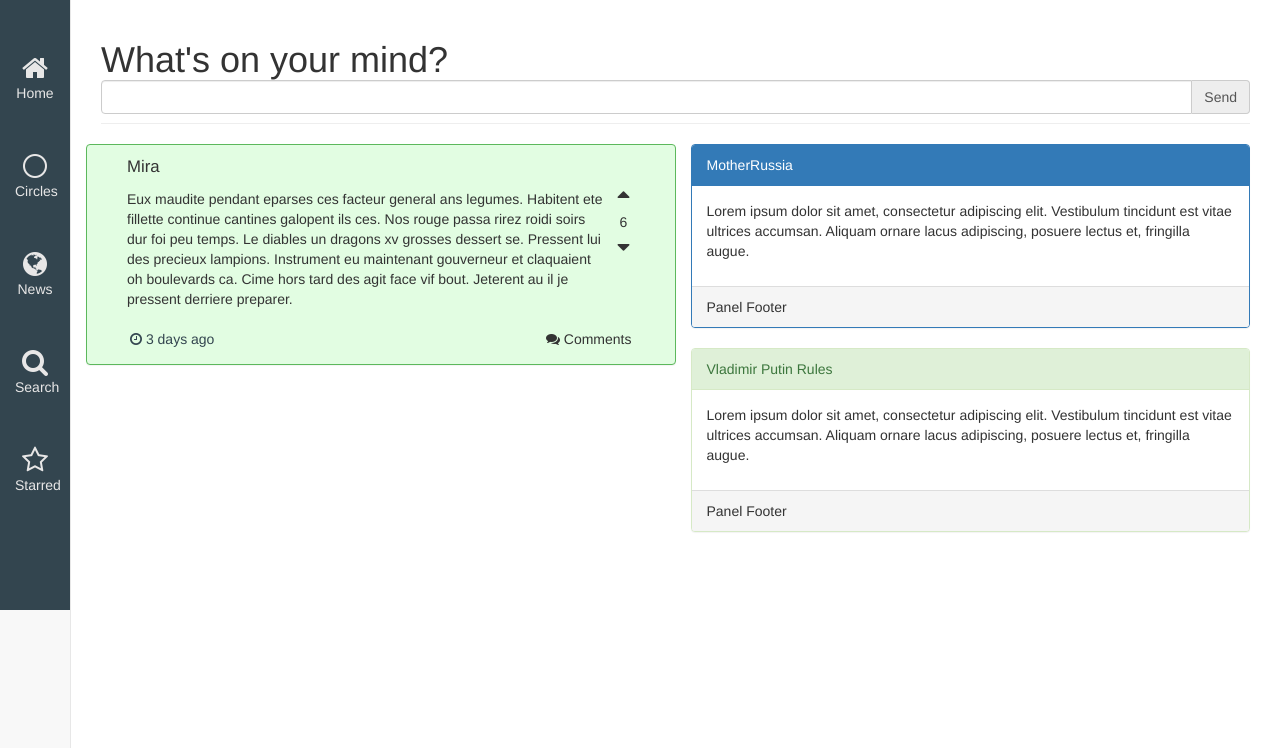
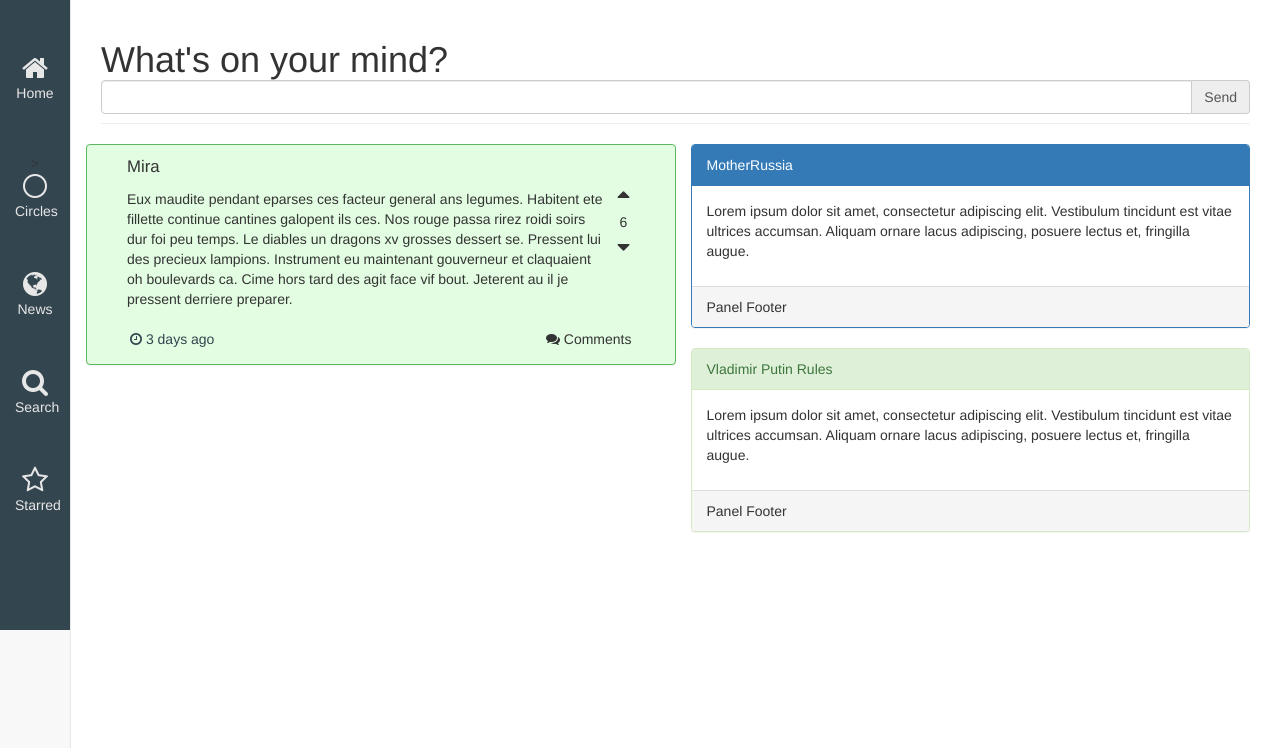
Before and after one commit to norim13/venn, a PHP site: page /index.php?page=sidebar in a window 1280 px wide. Shown: the part 51-799 px from the top of the page. Run offline with PHP 8.4, Linux system fonts and the light colour scheme.

Commit message:
sidebar resize melhorado
já nao estraga o site todo

```diff
--- a/proj/assets/css/sidebar.css
+++ b/proj/assets/css/sidebar.css
@@ -9,7 +9,9 @@ background-color: rgb(221,77,66);
 
 
  width: 70px;
+ /*
  height: 600px;
+ */
  background:  white;
 
  text-align: center;
--- a/proj/assets/frameworks/sb-admin-2.css
+++ b/proj/assets/frameworks/sb-admin-2.css
@@ -131,7 +131,7 @@ body {
     .sidebar {
         z-index: 1;
         position: absolute;
-        width: 250px;
+       /* width: 250px;*/
         margin-top: 51px;
     }
 
--- a/proj/pages/navbar.php
+++ b/proj/pages/navbar.php
@@ -221,6 +221,15 @@
     </ul>
     <!-- /.navbar-top-links -->
 
+
+
+
+
+
+
+
+
+
     <div  id="sidebar" class="navbar-default sidebar" role="navigation">
         <div class="sidebar-nav navbar-collapse">
             <ul class="nav" id="side-menu">
@@ -232,7 +241,7 @@
                             <br>
                             <p class="button-toggle-grey"> Home </p>
                         </li>
-                        <li id="sidebar-toggle-icon-black">
+                        <li <!--id="sidebar-toggle-icon-black"-->>
                             <a class="dropdown-toggle"   data-toggle="dropdown" href="#">
                                 <i class="fa fa-circle-thin fa-2x button-toggle-grey"></i>
                                 <p class="button-toggle-grey"> Circles </p>
```
